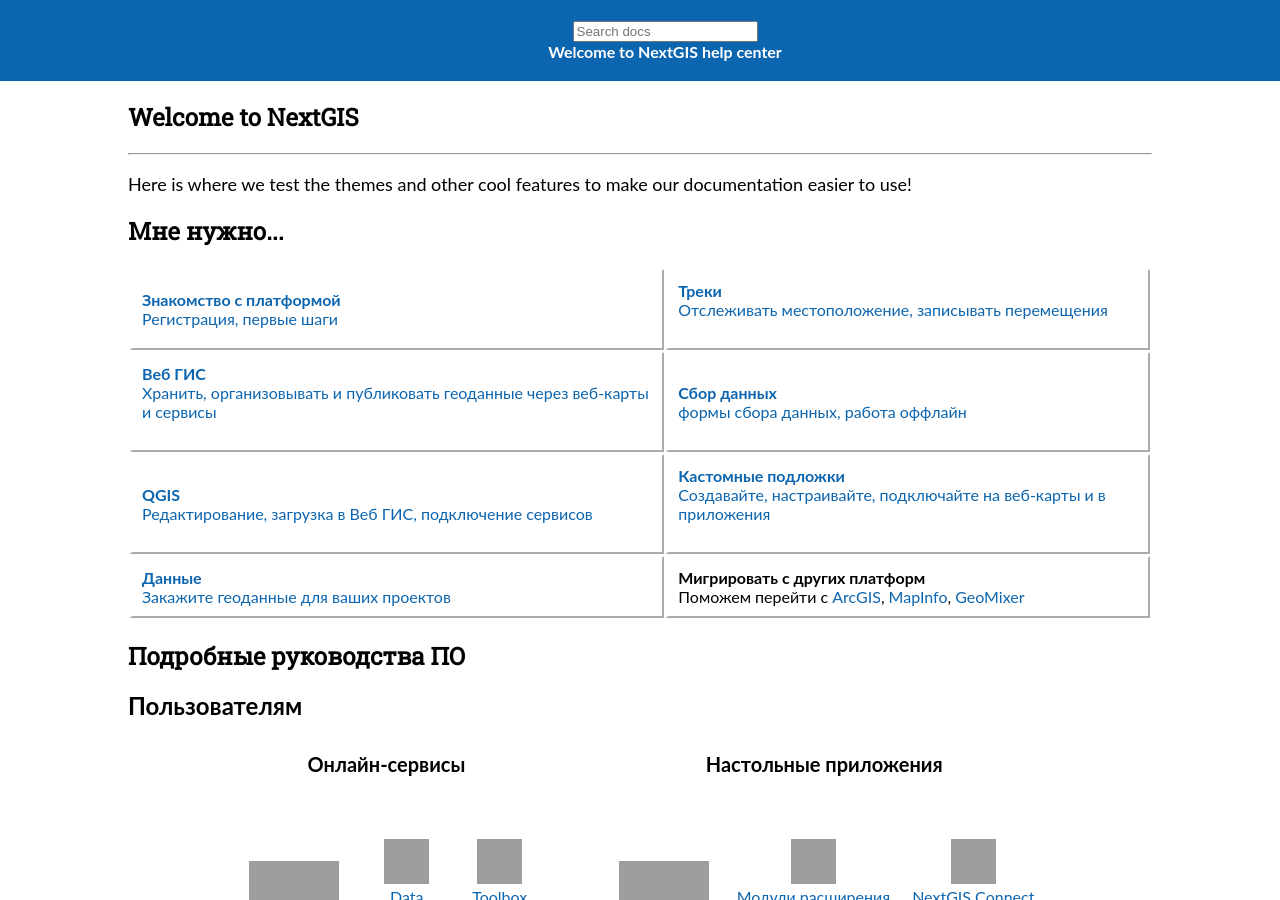
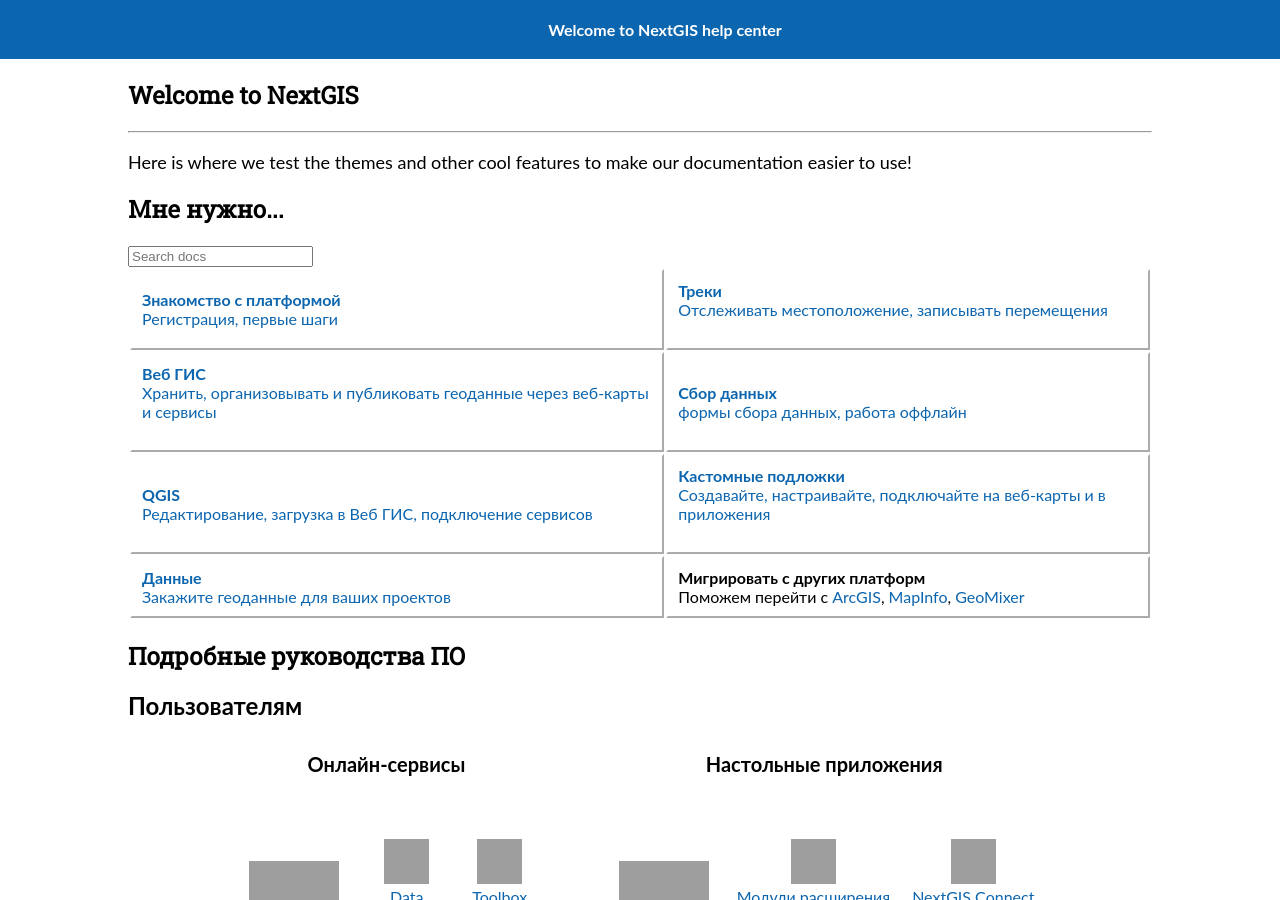
Before and after one commit to G-Jul/nextgisstaging, a Sphinx documentation site: the page built from docs/source/index.rst, in a window 1280 px wide and 900 px high. Built offline with Sphinx 7.4.7 and the Read the Docs theme 3.1.0, drawn with Linux system fonts in a browser that asks for light colours; grey boxes are pictures that could not be loaded.

Commit message:
Update index_rtd.html
move search to section

```diff
--- a/docs/source/_templates/index_rtd.html
+++ b/docs/source/_templates/index_rtd.html
@@ -81,14 +81,6 @@
 </style>
 
 <header>
-
-<div role="search">
-  <form id="rtd-search-form" class="wy-form" action="search.html" method="get">
-    <input type="text" name="q" placeholder="Search docs" aria-label="Search docs" />
-    <input type="hidden" name="check_keywords" value="yes" />
-    <input type="hidden" name="area" value="default" />
-  </form>
-</div>
 	    Welcome to NextGIS help center
 </header>
 
@@ -103,7 +95,13 @@
 
 <section>
     <h1>Мне нужно...</h1>
-
+<div role="search">
+  <form id="rtd-search-form" class="wy-form" action="search.html" method="get">
+    <input type="text" name="q" placeholder="Search docs" aria-label="Search docs" />
+    <input type="hidden" name="check_keywords" value="yes" />
+    <input type="hidden" name="area" value="default" />
+  </form>
+</div>
        <table>
      <tbody>
        <tr>
```
